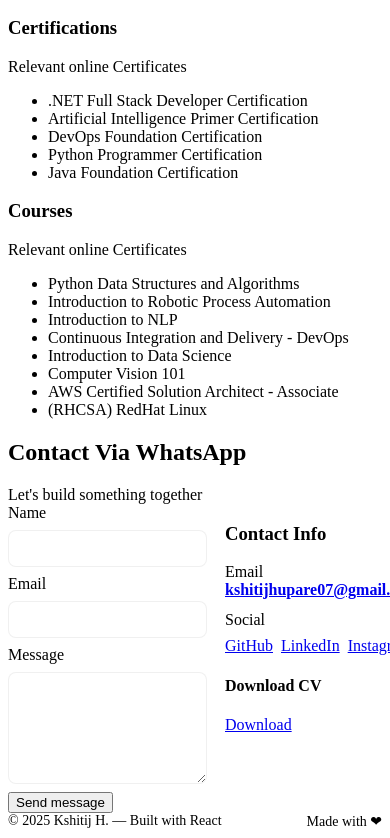
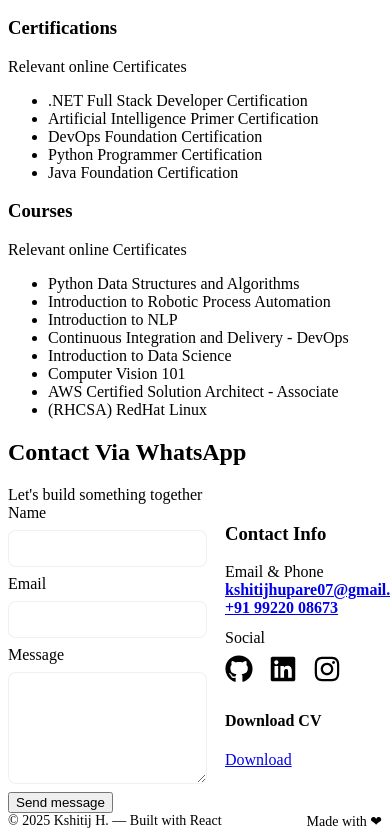
Before and after one commit to Kshitijh/portfolio, a React (Create React App) app: page / in a window 390 px wide. Shown: the part 3208-4046 px from the top of the page. Built offline with nearby package versions, Linux system fonts and the light colour scheme; the HTML template or start-up script is replaced by a standard one.

Commit message:
Contact Section "Phone & Social"

```diff
--- a/package.json
+++ b/package.json
@@ -5,6 +5,7 @@
   "dependencies": {
     "react": "^18.2.0",
     "react-dom": "^18.2.0",
+    "react-icons": "^5.5.0",
     "react-scripts": "5.0.1"
   },
   "scripts": {
--- a/src/components/Contact.js
+++ b/src/components/Contact.js
@@ -1,4 +1,5 @@
 import React, { useState } from "react";
+import { FaGithub, FaLinkedin, FaInstagram } from "react-icons/fa";
 
 export default function Contact() {
   const [form, setForm] = useState({ name: "", email: "", message: "" });
@@ -40,7 +41,9 @@ I am contacting you regarding: ${form.message}`;
           <div className="small">Let's build something together</div>
         </div>
 
-        <div style={{ display: "grid", gridTemplateColumns: "1fr 360px", gap: 18 }}>
+        <div
+          style={{ display: "grid", gridTemplateColumns: "1fr 360px", gap: 18 }}
+        >
           {/* Contact Form */}
           <div className="card">
             <form onSubmit={handleSubmit}>
@@ -54,7 +57,7 @@ I am contacting you regarding: ${form.message}`;
                   style={{
                     padding: 10,
                     borderRadius: 8,
-                    border: "1px solid rgba(0,0,0,0.06)"
+                    border: "1px solid rgba(0,0,0,0.06)",
                   }}
                 />
 
@@ -68,7 +71,7 @@ I am contacting you regarding: ${form.message}`;
                   style={{
                     padding: 10,
                     borderRadius: 8,
-                    border: "1px solid rgba(0,0,0,0.06)"
+                    border: "1px solid rgba(0,0,0,0.06)",
                   }}
                 />
 
@@ -82,7 +85,7 @@ I am contacting you regarding: ${form.message}`;
                   style={{
                     padding: 10,
                     borderRadius: 8,
-                    border: "1px solid rgba(0,0,0,0.06)"
+                    border: "1px solid rgba(0,0,0,0.06)",
                   }}
                 />
 
@@ -91,7 +94,9 @@ I am contacting you regarding: ${form.message}`;
                     Send message
                   </button>
                   {sent && (
-                    <div style={{ alignSelf: "center", color: "var(--accent)" }}>
+                    <div
+                      style={{ alignSelf: "center", color: "var(--accent)" }}
+                    >
                       Redirecting to WhatsApp...
                     </div>
                   )}
@@ -103,25 +108,55 @@ I am contacting you regarding: ${form.message}`;
           {/* Contact Info */}
           <aside className="card">
             <h3>Contact Info</h3>
-            <div className="small">Email</div>
+            <div className="small">Email & Phone</div>
             <div style={{ fontWeight: 700 }}>
               <a href="mailto:kshitijhupare07@gmail.com">
                 kshitijhupare07@gmail.com
               </a>
+              <br />
+              <a href="tel:9922008673">+91 99220 08673</a>
             </div>
 
             <div style={{ marginTop: 12 }} className="small">
               Social
             </div>
-            <div style={{ display: "flex", gap: 8, marginTop: 8 }}>
-              <a href="https://github.com/Kshitijh" aria-label="GitHub">
-                GitHub
+            <div
+              style={{
+                display: "flex",
+                gap: 16,
+                marginTop: 8,
+                fontSize: 28, // size of icons
+                color: "var(--text-light)",
+              }}
+            >
+              <a
+                href="https://github.com/Kshitijh"
+                aria-label="GitHub"
+                target="_blank"
+                rel="noopener noreferrer"
+                style={{ color: "inherit" }}
+              >
+                <FaGithub />
               </a>
-              <a href="https://www.linkedin.com/in/kshitij-hupare-b11780221/" aria-label="LinkedIn">
-                LinkedIn
+
+              <a
+                href="https://www.linkedin.com/in/kshitij-hupare-b11780221/"
+                aria-label="LinkedIn"
+                target="_blank"
+                rel="noopener noreferrer"
+                style={{ color: "inherit" }}
+              >
+                <FaLinkedin />
               </a>
-              <a href="https://www.instagram.com/kshitijhupare?igsh=Y3dieTl3b2k3Mmd6" aria-label="Instagram">
-                Instagram
+
+              <a
+                href="https://www.instagram.com/kshitijhupare?igsh=Y3dieTl3b2k3Mmd6"
+                aria-label="Instagram"
+                target="_blank"
+                rel="noopener noreferrer"
+                style={{ color: "inherit" }}
+              >
+                <FaInstagram />
               </a>
             </div>
 
--- a/src/styles.css
+++ b/src/styles.css
@@ -119,8 +119,7 @@ body {
   background: linear-gradient(180deg, rgba(255, 255, 255, 0.6), transparent);
   border-bottom: 1px solid rgba(0, 0, 0, 0.04);
 }
-[data-theme="dark"]
-.nav {
+[data-theme="dark"] .nav {
   background: linear-gradient(180deg, rgba(6, 18, 32, 0.6), transparent);
   border-bottom: 1px solid rgba(255, 255, 255, 0.04);
 }
@@ -388,3 +387,12 @@ footer {
     display: none;
   }
 }
+
+aside a svg {
+  transition: transform 0.3s ease, color 0.3s ease;
+}
+
+aside a:hover svg {
+  transform: scale(1.2);
+  color: var(--accent); /* highlight color on hover */
+}
```
Also changed, not shown: 1 other file (tests, documents, lock files or other folders).
